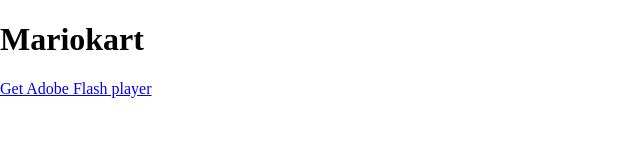
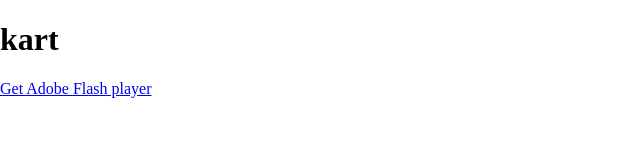
Before and after one commit to ARM9/arm9.github.io, a plain HTML site: page as3/kart/kart.html in a window 1280 px wide. Shown: the whole page, without its empty margins (0-640 px from the left). Drawn offline with Linux system fonts and the light colour scheme.

Commit message:
fix kart

```diff
--- a/as3/kart/kart.html
+++ b/as3/kart/kart.html
@@ -18,10 +18,10 @@
 			wmode: "direct" // can cause issues with FP settings & webcam
 		};
 		var attributes = {
-			id:"Mariokart"
+			id:"kart"
 		};
 		swfobject.embedSWF(
-			"Mariokart.swf",
+			"kart.swf",
 			"altContent", "100%", "100%", "10.0.0",
 			"expressInstall.swf",
 			flashvars, params, attributes);
@@ -33,7 +33,7 @@
 </head>
 <body>
 	<div id="altContent">
-		<h1>Mariokart</h1>
+		<h1>kart</h1>
 		<p><a href="http://www.adobe.com/go/getflashplayer">Get Adobe Flash player</a></p>
 	</div>
 </body>
```
